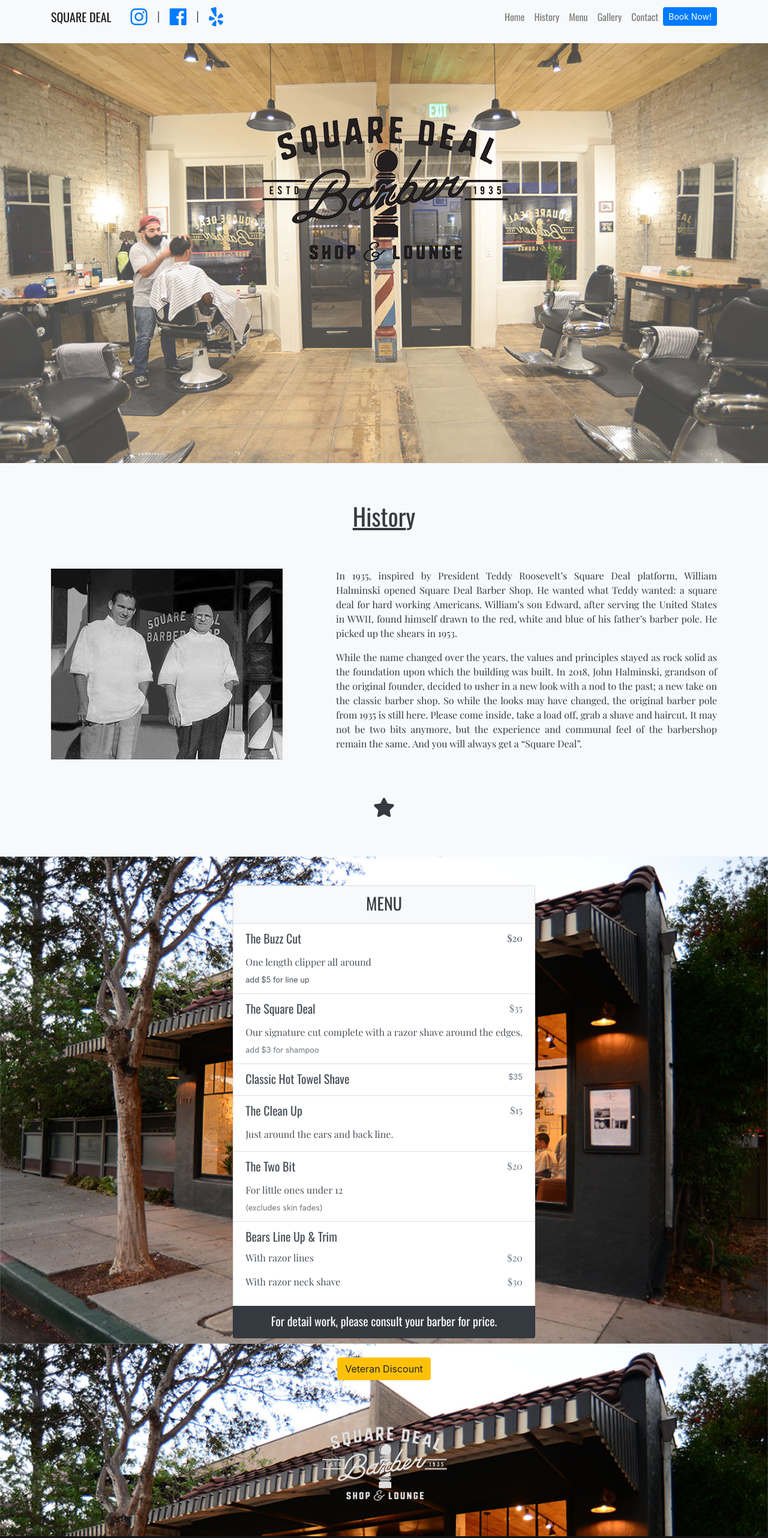
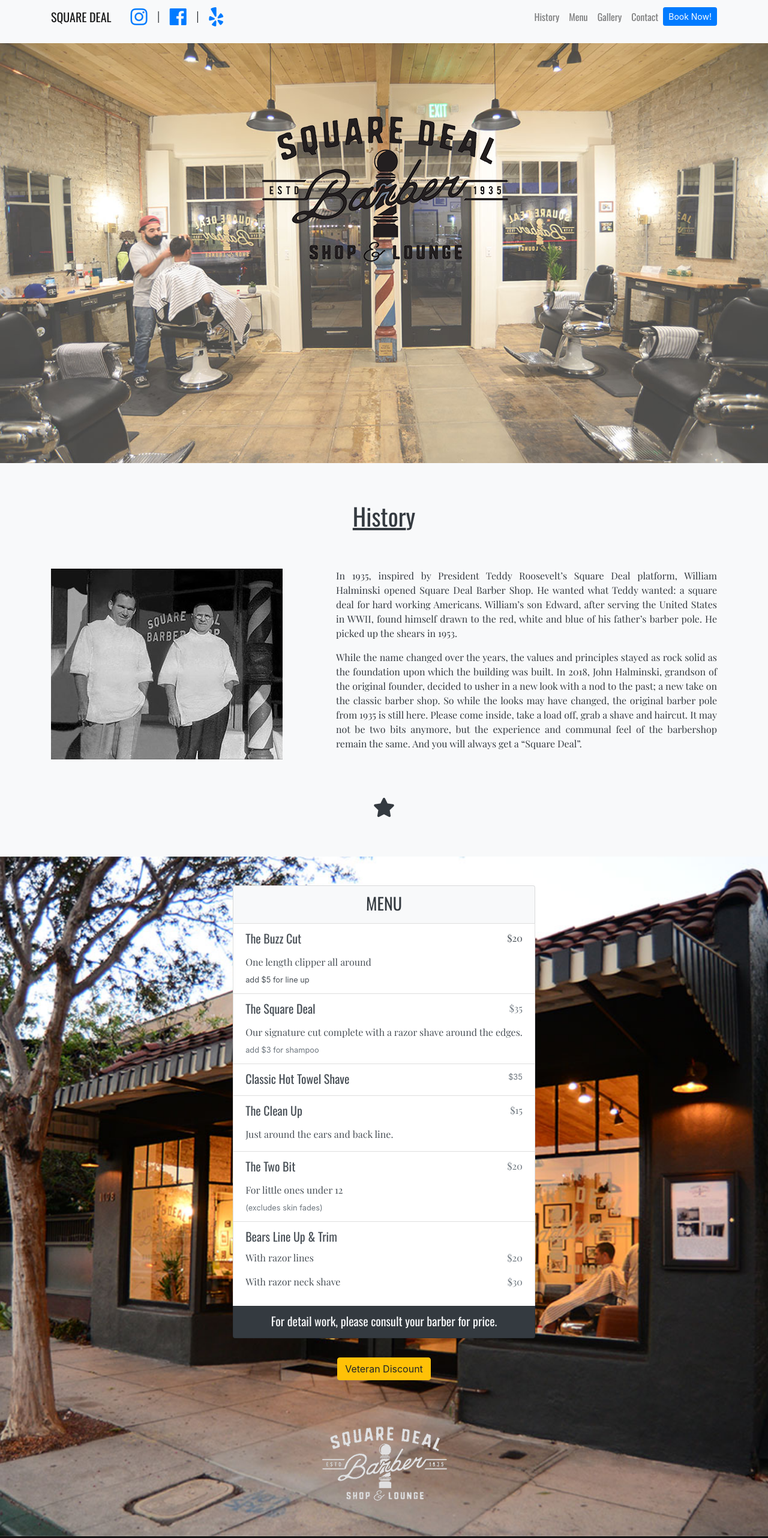
Before and after one commit to JamesBlocker/squaredeal, a plain HTML site: page index.html in a window 1280 px wide. Shown: the top 2564 px of the page at 60% size. Drawn offline with nearby package versions, Linux system fonts and the light colour scheme.

Commit message:
small changes to better display on ios

```diff
--- a/css/style.css
+++ b/css/style.css
@@ -18,18 +18,19 @@ ul {
 #home {
   background: url("../img/homeSplash.jpg") no-repeat;
   background-size: cover;
-  background-attachment: fixed;
+  background-attachment: scroll;
   background-position: center;
+  min-height: 700px;
 
-  min-height: 700px;
+
 }
 
 #menu {
   background: url("../img/menuSplash.jpg") no-repeat;
-  background-color: white;
+  background-color: black;
   background-size: cover;
-  background-attachment: fixed;
-  background-position: right;
+  background-attachment: scroll;
+  background-position: center;
   min-height: 650px;
 }
 
--- a/index.html
+++ b/index.html
@@ -26,9 +26,6 @@
           <a href="https://www.facebook.com/pages/category/Barber-Shop/Square-Deal-Barber-Shop-and-Lounge-524995384606404/" target="_blank" class="mx-3"><i class="fab fa-facebook fa-2x"></i></a> |
           <a href="https://www.yelp.com/biz/square-deal-barbershop-south-pasadena" target="_blank" class="mx-3"><i class="fab fa-yelp fa-2x"></i></a>
           <ul class="navbar-nav ml-auto">
-            <li class="nav-item">
-              <a href="#home" class="nav-link">Home</a>
-            </li>
             <li class="nav-item">
               <a href="#history" class="nav-link">History</a>
             </li>
```
